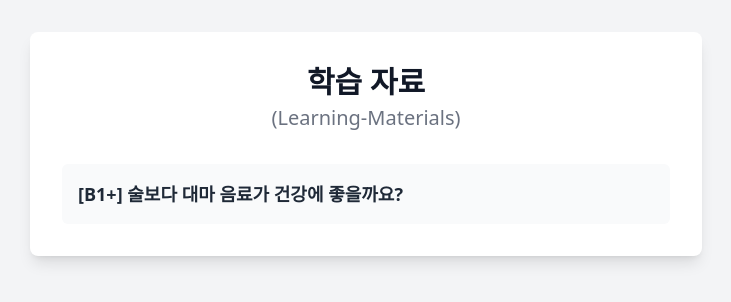
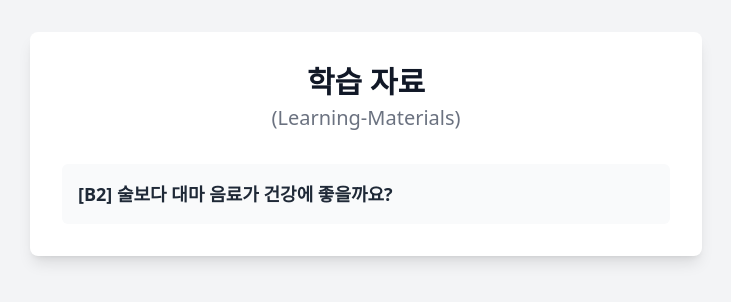
Before and after one commit to openkoreanlearninglab/Learning-Materials, a plain HTML site: page index.html in a window 1280 px wide. Shown: the whole page, without its empty margins (274-1005 px from the left). Drawn offline with nearby package versions, Linux system fonts and the light colour scheme.

Commit message:
Update link text and reference in index.html

```diff
--- a/index.html
+++ b/index.html
@@ -24,10 +24,10 @@
         <ul class="space-y-3">
             <li>
                 <!-- 요청하신 콘텐츠 제목 -->
-                <!-- 이 링크가 작동하려면 b1-cannabis-drink.html 파일이 있어야 합니다 -->
-                <a href="b1-cannabis-drink.html"
+                <!-- 이 링크가 작동하려면 b2-cannabis-drink.html 파일이 있어야 합니다 -->
+                <a href="b2-cannabis-drink.html"
                    class="block p-4 bg-gray-50 hover:bg-gray-100 rounded-md transition duration-300 font-semibold text-gray-800 text-lg">
-                    [B1+] 술보다 대마 음료가 건강에 좋을까요?
+                    [B2] 술보다 대마 음료가 건강에 좋을까요?
                 </a>
             </li>
 
```
